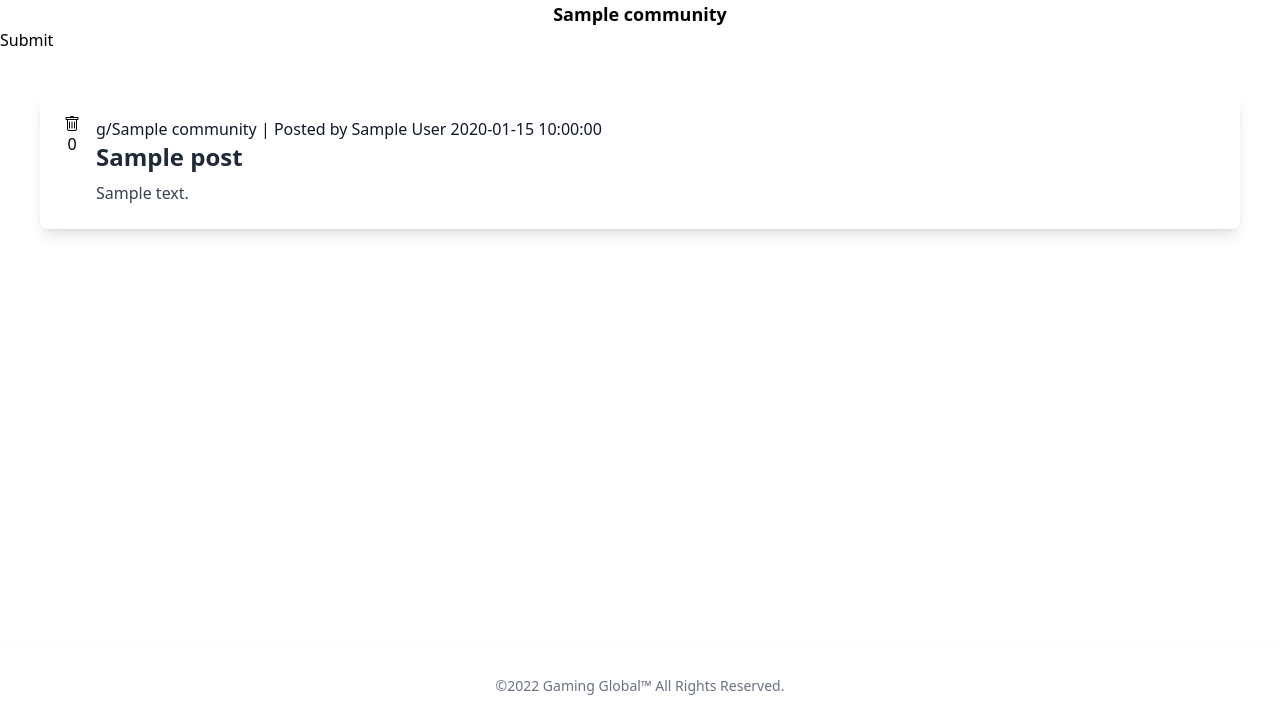
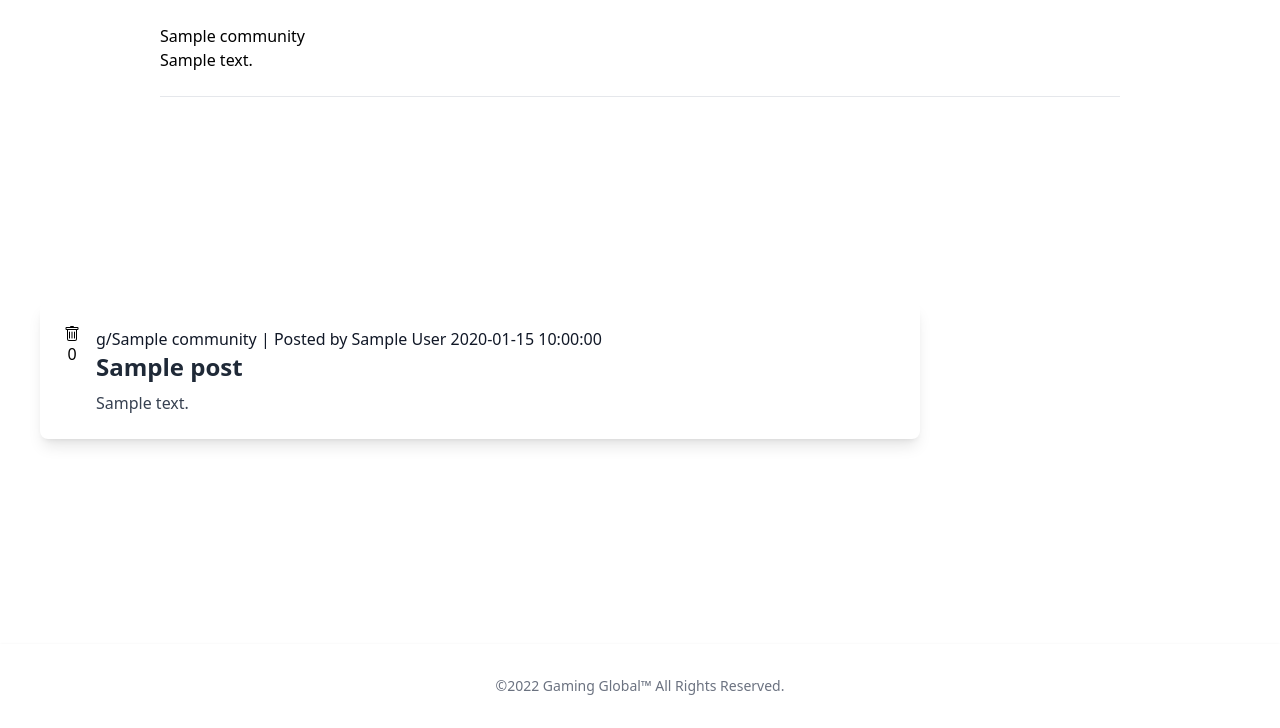
Before and after one commit to JuanPablo2655/3155_Final, a Flask app: a page that uses templates/community.html in a window 1280 px wide. Shown: the part 72-800 px from the top of the page. Run offline with Flask 3, Linux system fonts and the light colour scheme; tables that the repository leaves empty hold one stand-in row (values such as "Sample post"); parts of the project's set-up code (start-up, migrations or seed data) failed here and were passed over; some libraries are stand-ins or nearby versions.

Commit message:
Added more front-end stuff

```diff
--- a/templates/community.html
+++ b/templates/community.html
@@ -1,18 +1,37 @@
 {% extends '_base.html' %}{% block title %}Community{% endblock %}{% block body %}
 <!-- HEADER SECTION -->
-<h1 class="text-center text-lg font-bold">{{community.community_name}}</h1>
+<div class="flex justify-center">
+	<div class="flex justify-between w-3/4 border-b border-gray-200 dark:border-gray-700 pb-6 pt-6">
+		<div class="flex flex-col">
+			<h1 class="dark:text-white">{{community.community_name}}</h1>
+			<h1 class="dark:text-white">{{community.description}}</h1>
+		</div>
 
-<form action="{{ url_for('community.create_post', name=community.community_name)}}">
-	<button action="submit">Submit</button>
-</form>
+		<!--Create communities -->
+		{% if session %}
+		<form action="{{ url_for('community.create_post', name=community.community_name)}}">
+			<button action="submit"
+				class="flex items-center gap-x-2 justify-between text-white bg-blue-700 hover:bg-blue-800 focus:ring-4 focus:outline-none focus:ring-blue-300 font-medium rounded-lg text-sm px-5 py-2.5 text-center mr-3 md:mr-0 dark:focus:ring-blue-800 dark:bg-violet-400 dark:text-gray-900 dark:hover:bg-violet-500">CREATE
+				NEW POST
+				<svg xmlns="http://www.w3.org/2000/svg" width="16" height="16" fill="currentColor"
+					class="bi bi-plus-circle" viewBox="0 0 16 16">
+					<path d="M8 15A7 7 0 1 1 8 1a7 7 0 0 1 0 14zm0 1A8 8 0 1 0 8 0a8 8 0 0 0 0 16z" />
+					<path
+						d="M8 4a.5.5 0 0 1 .5.5v3h3a.5.5 0 0 1 0 1h-3v3a.5.5 0 0 1-1 0v-3h-3a.5.5 0 0 1 0-1h3v-3A.5.5 0 0 1 8 4z" />
+				</svg></a>
+			</button>
+		</form>
+		{% endif %}
+	</div>
+</div>
 
 {% if not posts %}
 <p>Go in and make a post</p>
 {% else %}
 
 {% for post in posts|reverse %}
-<section class="h-full relative dark:bg-gray-900 flex flex-col">
-	<div class="slide-top p-10">
+<div class="h-full relative dark:bg-gray-900 flex flex-col justify-center">
+	<div class="w-3/4 slide-top p-10 ">
 		<div class="flex flex-row bg-white p-6 rounded-lg shadow-lg">
 			<!-- UPVOTE -->
 			<div>
@@ -39,7 +58,7 @@
 			</a>
 		</div>
 	</div>
-</section>
+</div>
 {% endfor %}
 
 
```
Also changed, not shown: templates/create.html (+25 -0 lines).
